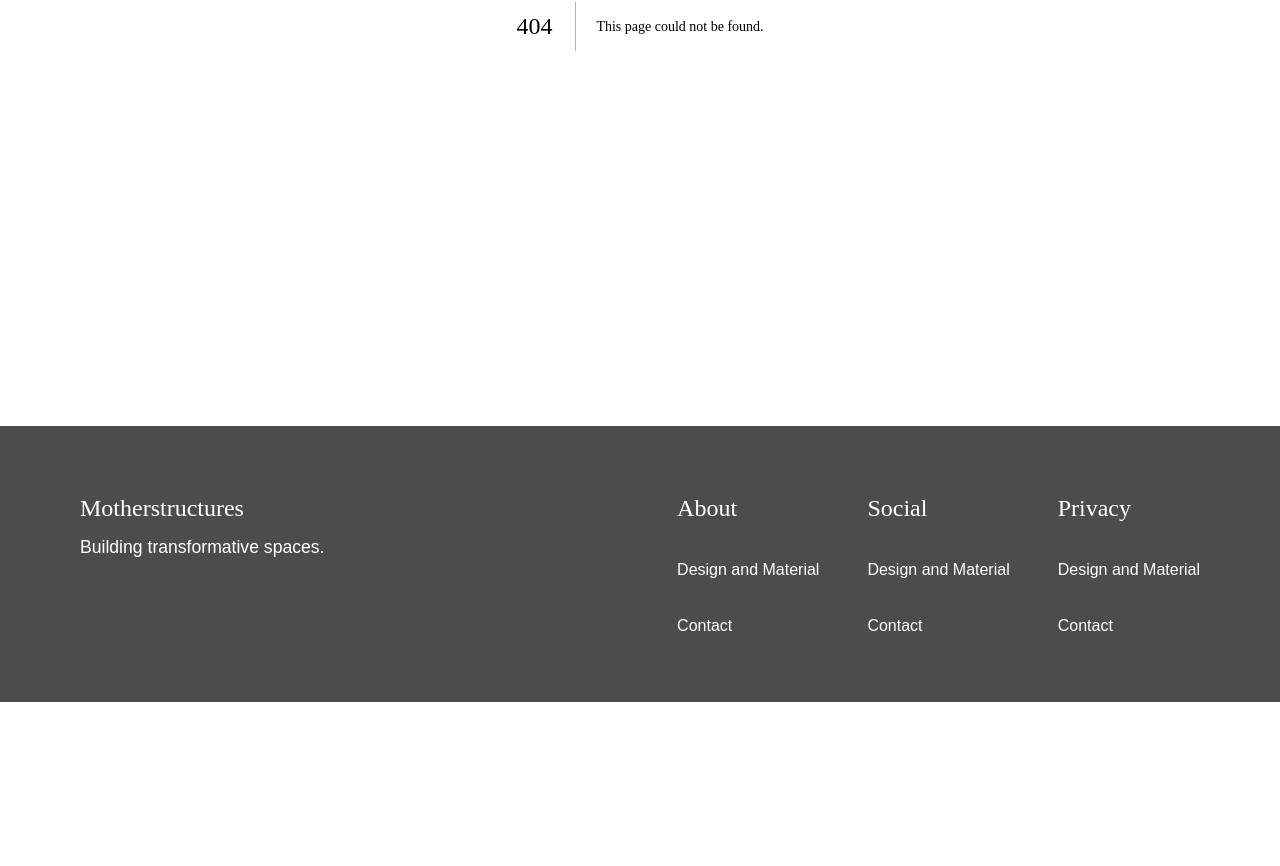
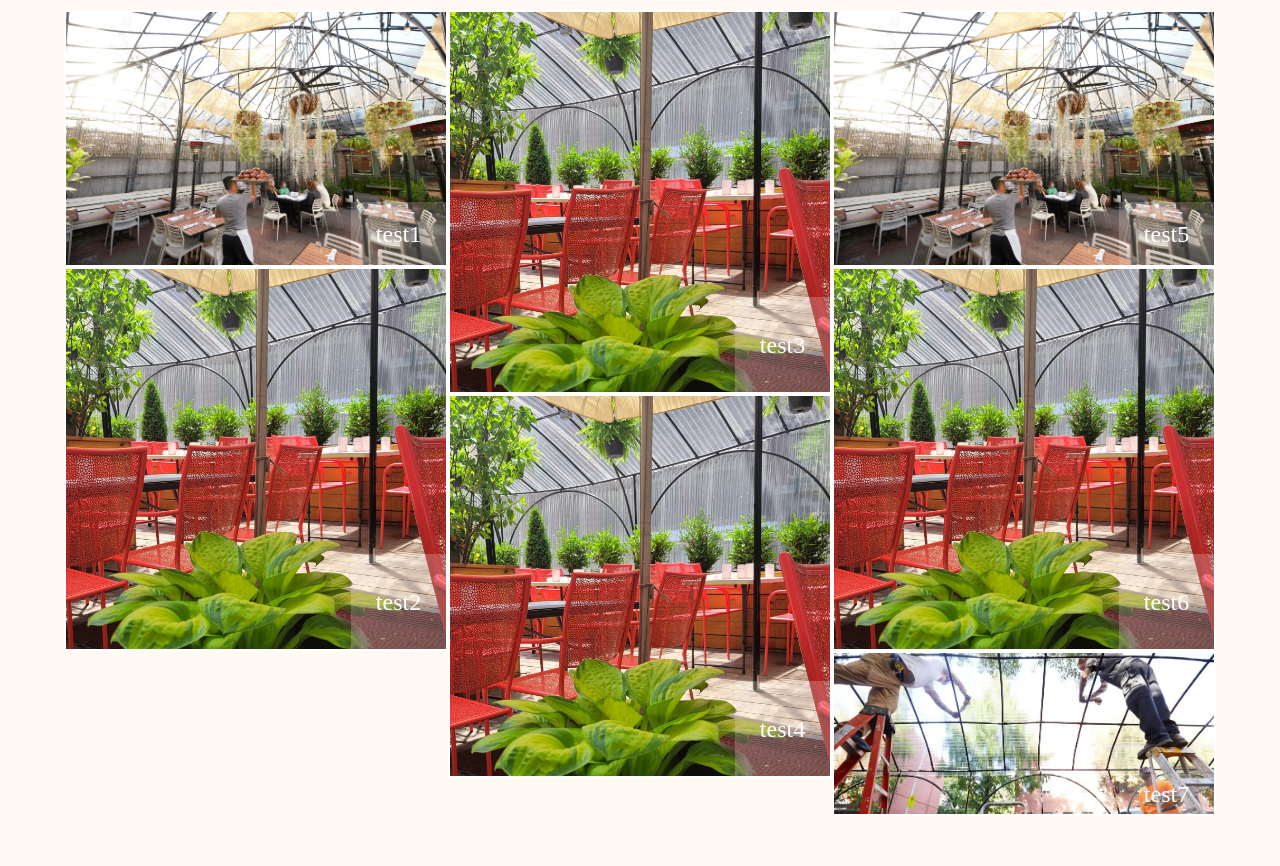
Before and after one commit to ElisNz/motherstructures, a Next.js app: page /inspiration in a window 1280 px wide. Before the commit this address had no page. Shown: the part 374-1240 px from the top of the page. Before the commit the page ends 1076 px from the top, so only its background shows below. Built offline with nearby package versions, Linux system fonts and the light colour scheme.

Commit message:
added gallery and changed header font

```diff
--- /dev/null
+++ b/src/app/(pages)/inspiration/page.tsx
@@ -0,0 +1,84 @@
+import Link from 'next/link';
+import Image from 'next/image';
+
+const images = [
+  {
+    title: 'test1',
+    img: '/images/Le Perche.jpg',
+    slug: 'le-perche'
+  },
+  {
+    title: 'test2',
+    img: '/images/La Nacional  2.jpg',
+    slug: 'la-nacional'
+  },
+  {
+    title: 'test3',
+    img: '/images/La Nacional  2.jpg',
+    slug: 'la-nacional'
+  },
+  {
+    title: 'test4',
+    img: '/images/La Nacional  2.jpg',
+    slug: 'la-nacional'
+  },
+  {
+    title: 'test5',
+    img: '/images/Le Perche.jpg',
+    slug: 'le-perche'
+  },
+  {
+    title: 'test6',
+    img: '/images/La Nacional  2.jpg',
+    slug: 'la-nacional'
+  },
+  {
+    title: 'test7',
+    img: '/images/Chez-Oskar-2.jpg',
+    slug: 'chez-oscar'
+  },
+];
+
+const InspoCard = ({ title, img, slug } : {title: string, img: string, slug: string}) => {
+  return (
+      <Link href={`projects/${slug}`} className="relative transition-all duration-1000 text-black border-2 border-white border-solid">
+          <Image src={img} alt={title} width={1500} height={1500} />
+          <div className="absolute w-1/4 h-1/4 bottom-0 right-0 flex flex-col items-center justify-center text-white transition duration-300 bg-white/20 hover:bg-white/50">
+              <div className="text-center rounded-sm">
+                  <h3>{title}</h3>
+              </div>
+          </div>
+      </Link>
+  );
+}
+
+export default function Inspiration() {
+  const row1 = images.slice(0, images.length / 3);
+  const row2 = images.slice(images.length / 3, images.length / 3 * 2);
+  const row3 = images.slice(images.length / 3 * 2, images.length);
+
+    return (
+      <>
+        <div className="relative w-full h-[40vh] text-center content-end -z-10">
+            <h1>Inspiration Gallery</h1>
+        </div>
+        <div className='flex flex-row justify-center m-lg'>
+          <div className='flex flex-col'>
+            {row1.map((image, index) => (
+                <InspoCard title={image.title} img={image.img} slug={image.slug} />
+            ))}
+          </div>
+          <div className='flex flex-col'>
+            {row2.map((image, index) => (
+                <InspoCard title={image.title} img={image.img} slug={image.slug} />
+            ))}
+          </div>
+          <div className='flex flex-col'>
+            {row3.map((image, index) => (
+                <InspoCard title={image.title} img={image.img} slug={image.slug} />
+            ))}
+          </div>
+        </div>
+      </>
+    )
+};
--- a/src/app/(pages)/projects/[slug]/page.tsx
+++ b/src/app/(pages)/projects/[slug]/page.tsx
@@ -11,6 +11,7 @@ const projects = [
         quote: 'We transformed our outdoor dining experience with a strong and efficient solution that exceeded my expectations',
         attributee: 'Charlotta Janssen - Owner, Chez Oscar',
         topImage: '/images/200709_Chez_Oskar_ 200730_Hudson_ 0759 1.jpg',
+        textColor: 'white',
         topText: `Chez Oskar’s sidewalk and roadside canopies are the original Motherstructures.
                 They were born as a response to the restaurant’s struggle with outdoor dining tents (a lifeline during pandemic restrictions in 2021) as they kept blowing away and leaking rain on customers.
                 Motherstructure founder Charlotta, who also owns Chez Oskar, was determined to build something better and adopted “Fight ugly times with beauty” as her rallying cry.
--- a/src/app/components/Header/index.tsx
+++ b/src/app/components/Header/index.tsx
@@ -8,7 +8,7 @@ export const Header = () => {
             <Link href="/" className='w-1/2'>
                 <Image src='/images/MOTHERSTRUCTURES-LOGO-red-B-PNG.jpg' alt="Mother Structures Logo" width={300} height={50} className='hover:cursor-pointer' />
             </Link>
-            <nav className="max-lg:hidden flex flex-row items-center text-center text-nowrap gap-4 lg:gap-8 underline-offset-2">
+            <nav className="max-lg:hidden flex flex-row items-center text-center text-nowrap font-serif tracking-widest text-[1em] gap-4 lg:gap-8 underline-offset-2">
                 <Link className=" hover:underline" href="/projects">Projects</Link>
                 <Link className=" hover:underline" href="/design">Design and Material</Link>
                 <Link className=" hover:underline" href="/about">Our Story</Link>
```
